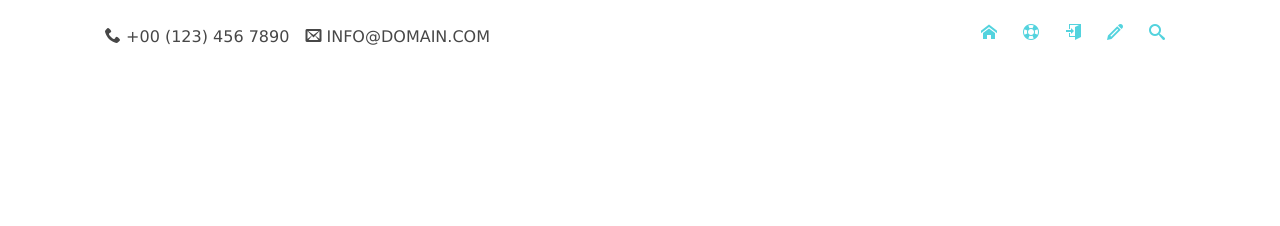
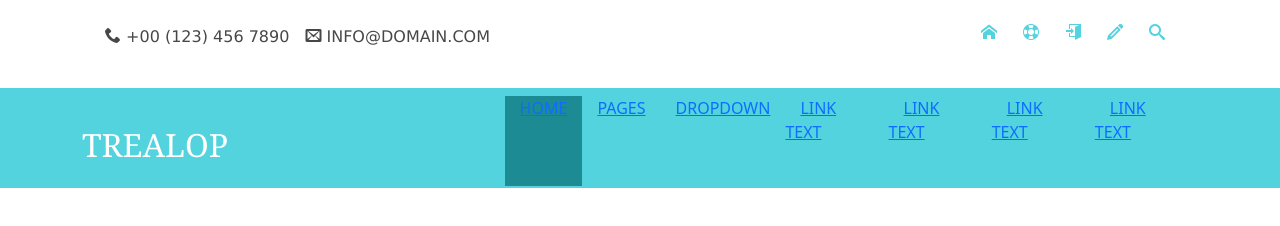
Before and after one commit to Ayxan3310/Bootstrap-Flex-Template, a plain HTML site: page template/index.html in a window 1280 px wide. Drawn offline with nearby package versions, Linux system fonts and the light colour scheme; files whose address does not match are found by name.

Commit message:
navbar html

```diff
--- a/template/CSS&SCSS/style.css
+++ b/template/CSS&SCSS/style.css
@@ -4,6 +4,9 @@
     $fontclr: #474747;
 }
 
+.transp-btn:hover{
+
+}
 
 
 header .h-inner{
@@ -30,7 +33,6 @@ p.number::before{
 }
 p.mail::before{
     content: "\e945";
-    left: 20;
 }
 li::before{
     font-family: 'icomoon';
@@ -62,3 +64,39 @@ li.search::before{
     color: #53D3DE;
     padding: 0 13px;
 }
+
+.navbar{
+    background-color: #53D3DE;
+    height: 100px;
+    color: #fff;
+}
+.navbar section.logo{
+    font-family: Georgia, 'Times New Roman', Times, serif;
+}
+.navbar section.logo h2{
+
+}
+.navbar section.nav-links{
+    width: 65%;
+    color: #fff;
+}
+.navbar section.nav-links ul{
+
+    display: flex;
+    list-style-type: none;
+}
+.navbar section.nav-links ul li a{
+    padding: 27px 15px;
+    text-transform: uppercase;
+
+}
+.navbar section.nav-links ul .nav-home{
+    background-color: #1D8B94;
+    height: 90px;
+}
+
+.navbar section.nav-links ul li:hover{
+    background-color: #1D8B94;
+    transition: .4s;
+
+}
--- a/template/index.html
+++ b/template/index.html
@@ -37,10 +37,32 @@
             </div>
         </div>
     </header>
+    <!-- header ends here -->
     <nav class="navbar">
         <div class="container">
+            <section class="logo">
+                <h2>
+                    TREALOP
+                </h2>
+            </section>
+            <section class="nav-links">
+                <ul>
+                    <li class="nav-home"><a href="">home</a></li>
+                    <li><a href="">pages</a></li>
+                    <li><a href="">dropdown</a></li>
+                    <li><a href="">link text</a></li>
+                    <li><a href="">link text</a></li>
+                    <li><a href="">link text</a></li>
+                    <li><a href="">link text</a></li>
+                </ul>
+            </section>
+        </div>
+    </nav>
+    <!-- navbar ends here -->
+    <div class="intro">
+        <div class="i-inner">
 
         </div>
-    </nav>
+    </div>
 </body>
 </html>
```
